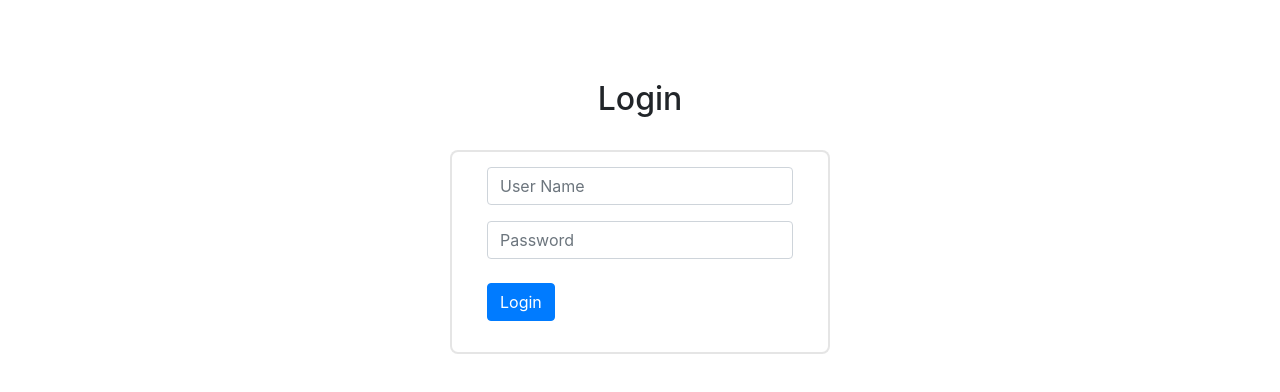
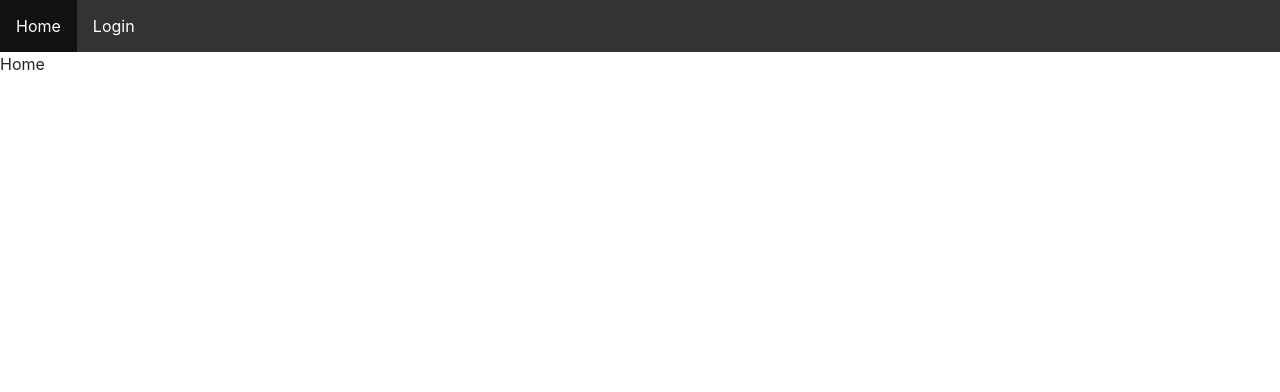
Before and after one commit to marshmallouws/ExamFrontend, a React (Create React App) app: page / in a window 1280 px wide. Shown: the top 392 px of the page. Built offline with nearby package versions, Linux system fonts and the light colour scheme.

Commit message:
Testing private routes

```diff
--- a/package.json
+++ b/package.json
@@ -7,6 +7,7 @@
     "react": "^16.11.0",
     "react-bootstrap": "^1.0.0-beta.14",
     "react-dom": "^16.11.0",
+    "react-router-dom": "^5.1.2",
     "react-scripts": "3.2.0"
   },
   "scripts": {
--- a/src/App.js
+++ b/src/App.js
@@ -1,8 +1,78 @@
 import React, { useState } from "react"
 import facade from "./apifacade";
+import {
+  BrowserRouter as Router,
+  Switch,
+  Route,
+  NavLink,
+  Redirect
+} from "react-router-dom";
 
 function App() {
-  const [loggedIn, setLoggedIn] = useState(false);
+  const [isLoggedIn, setIsLoggedIn] = useState(false);
+
+  const setLoggedIn = (state) => {
+    setIsLoggedIn(state);
+  }
+
+  return(
+    <Router>
+    <Navbar/>
+      <Switch>
+        <Route exact path="/">
+          <Home/>
+        </Route>
+        <Route path="/login">
+          <LogIn setIsLoggedIn={setIsLoggedIn}/>
+        </Route>
+        <PrivateRoute path="/test">
+          <Test/>
+        </PrivateRoute>
+      </Switch>
+    </Router>
+  );
+}
+
+function Navbar() {
+  return(
+    <nav className="header">
+      <ul>
+        <li>
+          <NavLink exact to="/">Home</NavLink>
+        </li>
+        <li>
+          <NavLink to="/login">Login</NavLink>
+        </li>
+      </ul>
+    </nav>
+  );
+}
+
+const PrivateRoute = ({component: Component, ...rest}) => {
+  return (
+    <Route
+      {...rest}
+      render={(props) => fakeAuth.isAuthenticated === true
+        ? <Component {...props} />
+        : <Redirect to={{pathname: '/login', state: {from: props.location}}} />} />
+  )
+}
+
+function Test() {
+  return(
+    <div>Private!</div>
+  )
+}
+
+function Home() {
+  return(
+    <div>Home</div>
+  );
+}
+
+/*
+function Login(props) {
+  //const [loggedIn, setLoggedIn] = useState(false);
   const [roles, setRoles] = useState([]);
   const [err, setErr] = useState("");
 
@@ -17,7 +87,7 @@ function App() {
 
   const login = (user, pass) => {
     facade.login(user, pass)
-      .then(data => {setRoles(data.roles); setLoggedIn(true)})
+      .then(data => {setRoles(data.roles); props.setIsLoggedIn(true)})
       .catch(err => {
         setErrorMsg("Wrong username or password");
       });
@@ -32,19 +102,30 @@ function App() {
         </div>)}
     </div>
   )
-}
+}  */
 
 function LogIn(props) {
   const [username, setUsername] = useState("");
   const [password, setPassword] = useState("");
+  const [err, setErr] = useState("");
+  const [roles, setRoles] = useState([]);
+  /*
+  const login = (event) => {
+    event.preventDefault();
+    props.login(username, password);
+  } */
 
   const login = (event) => {
     event.preventDefault();
-    props.login(username, password);
+    facade.login(username, password)
+      .then(data => {setRoles(data.roles); props.setIsLoggedIn(true)})
+      .catch(err => {
+        setErr("Wrong username or password");
+    });
   }
 
   const onChange = (event) => {
-    props.setErrorMsg("");
+    setErr("");
     if (event.target.id === "username") {
       setUsername(event.target.value);
     } else {
@@ -70,25 +151,6 @@ function LogIn(props) {
   )
 }
 
-/*
-form>
-  <div class="form-group">
-    <label for="exampleInputEmail1">Email address</label>
-    <input type="email" class="form-control" id="exampleInputEmail1" aria-describedby="emailHelp" placeholder="Enter email">
-    <small id="emailHelp" class="form-text text-muted">We'll never share your email with anyone else.</small>
-  </div>
-  <div class="form-group">
-    <label for="exampleInputPassword1">Password</label>
-    <input type="password" class="form-control" id="exampleInputPassword1" placeholder="Password">
-  </div>
-  <div class="form-group form-check">
-    <input type="checkbox" class="form-check-input" id="exampleCheck1">
-    <label class="form-check-label" for="exampleCheck1">Check me out</label>
-  </div>
-  <button type="submit" class="btn btn-primary">Submit</button>
-</form>
-*/
-
 function LoggedIn(props) {
   const {roles} = props;
   const [dataFromServer, setDataFromServer] = useState("Fetching!!");
--- a/src/index.css
+++ b/src/index.css
@@ -21,12 +21,31 @@ h2 {
   margin-bottom: 80px;
 }
 
+ul {
+  list-style-type: none;
+  margin: 0;
+  padding: 0;
+  overflow: hidden;
+  background-color: #333;
+}
 
-.form-signin {
-  max-width: 380px;
-  padding: 15px 35px;
-  margin: 0 auto;
-  background-color: #fff;
-  border: 2px solid rgba(0,0,0,0.1);
-  border-radius: 8px;
+li {
+  float: left;
 }
+
+li a {
+  display: block;
+  color: white;
+  text-align: center;
+  padding: 14px 16px;
+  text-decoration: none;
+}
+
+/* Change the link color to #111 (black) on hover */
+li a:hover {
+  background-color: #111;
+  text-decoration: none;
+  color: white;
+}
+
+.active { background-color: darkgray;}
```
Also changed, not shown: 1 other file (tests, documents, lock files or other folders).
